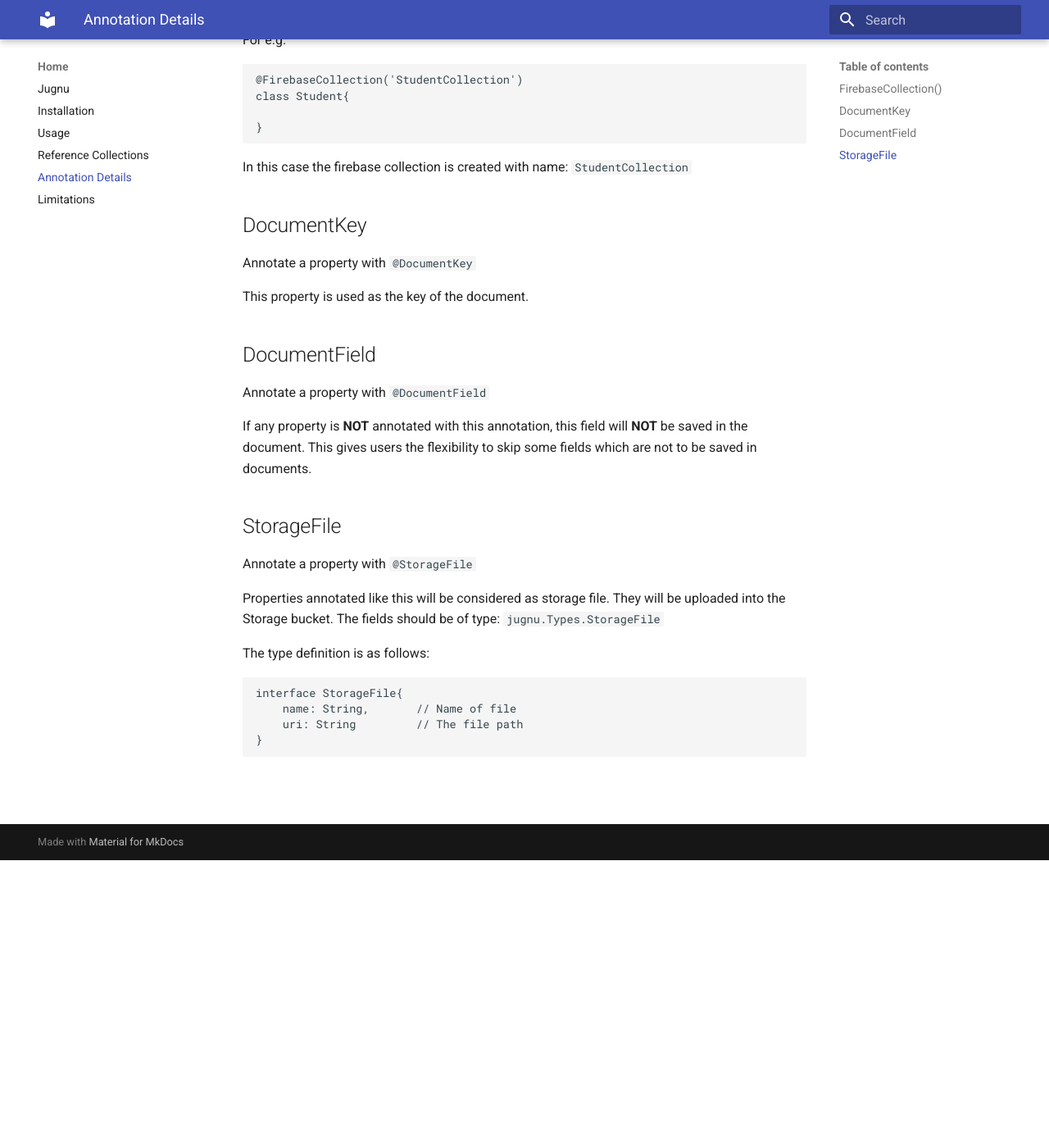
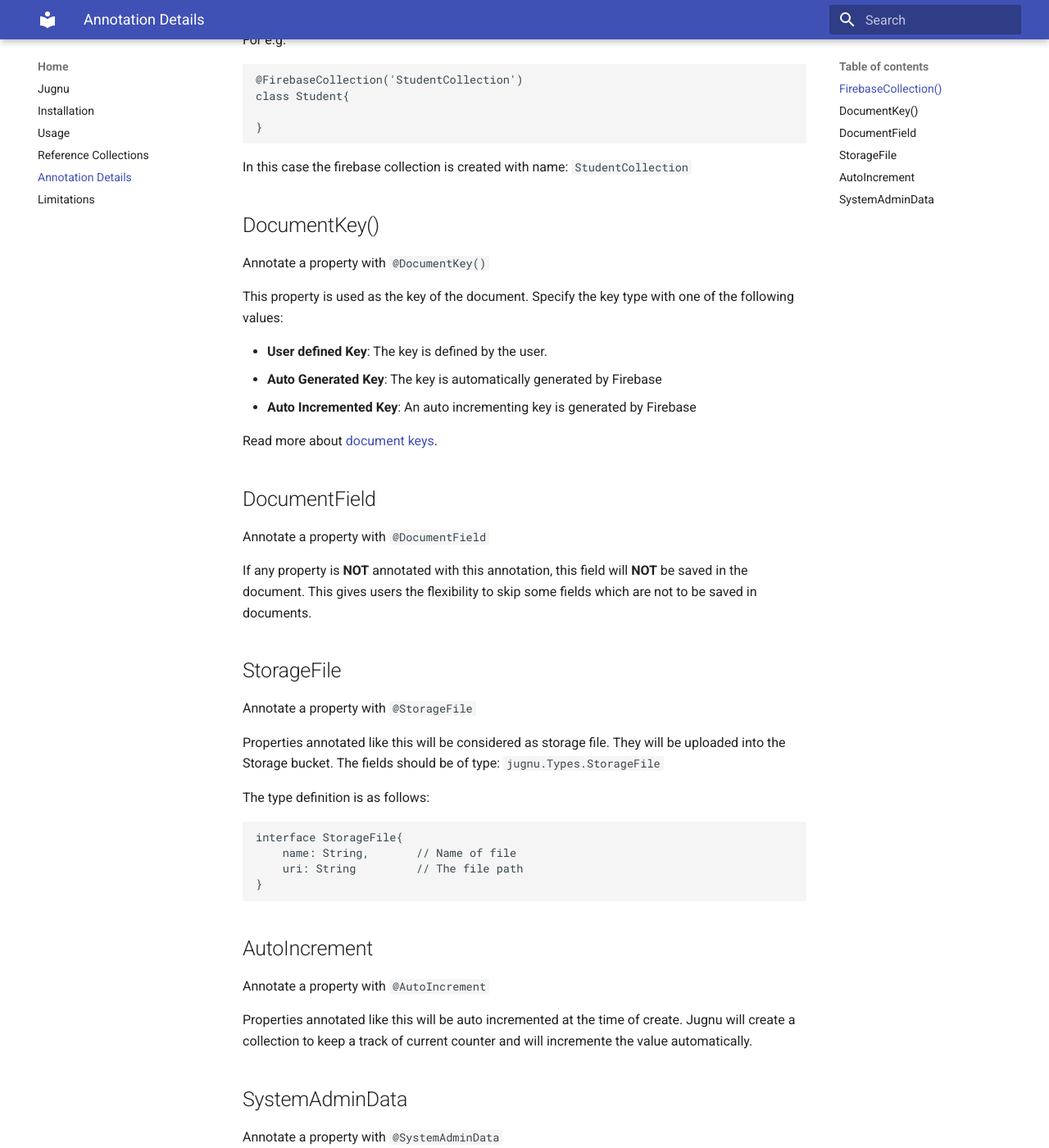
Before and after one commit to FireFly-Jugnu/Documentation, an MkDocs documentation site: the page built from docs/annotations.md, in a window 1280 px wide and 1400 px high, scrolled down 351 px. Shown: the whole window at 82% size. Built offline with MkDocs 1.6.1 and Material for MkDocs 9.7.7, drawn with Linux system fonts in a browser that asks for light colours; some of the changed text lies outside the part shown.

Commit message:
updated documentation

````diff
--- a/docs/annotations.md
+++ b/docs/annotations.md
@@ -15,10 +15,16 @@ class Student{
 ```
 In this case the firebase collection is created with name: `StudentCollection`
 
-## DocumentKey
-Annotate a property with `@DocumentKey`
+## DocumentKey()
+Annotate a property with `@DocumentKey()`
 
-This property is used as the key of the document.
+This property is used as the key of the document. Specify the key type with one of the following values:
+
+- **User defined Key**: The key is defined by the user.
+- **Auto Generated Key**: The key is automatically generated by Firebase
+- **Auto Incremented Key**: An auto incrementing key is generated by Firebase
+
+Read more about [document keys](./document_keys.md).
 
 ## DocumentField
 Annotate a property with `@DocumentField`
@@ -39,3 +45,24 @@ interface StorageFile{
     uri: String         // The file path
 }
 ```
+
+## AutoIncrement
+Annotate a property with `@AutoIncrement`
+
+Properties annotated like this will be auto incremented at the time of create. Jugnu will create a collection to keep a track of current counter and will incremente the value automatically.
+
+## SystemAdminData
+Annotate a property with `@SystemAdminData`
+
+Only one property can be annotated with this. The property should be of type `jugnu.Types.SystemAdminData`.
+The type definition is as follows:
+```
+interface SystemAdminData{
+    createdBy?: any,
+    createdAt?: Date,
+    changedBy?: any,
+    changedAt?: Date
+}
+```
+
+If any property is annotated like this, Jugnu will set the values automatically at the time of creation.
````
Also changed, not shown: docs/basic_usage.md (+1 -1 lines), docs/document_keys.md (added, +78 -0 lines), docs/reference_collections.md (+2 -2 lines).
